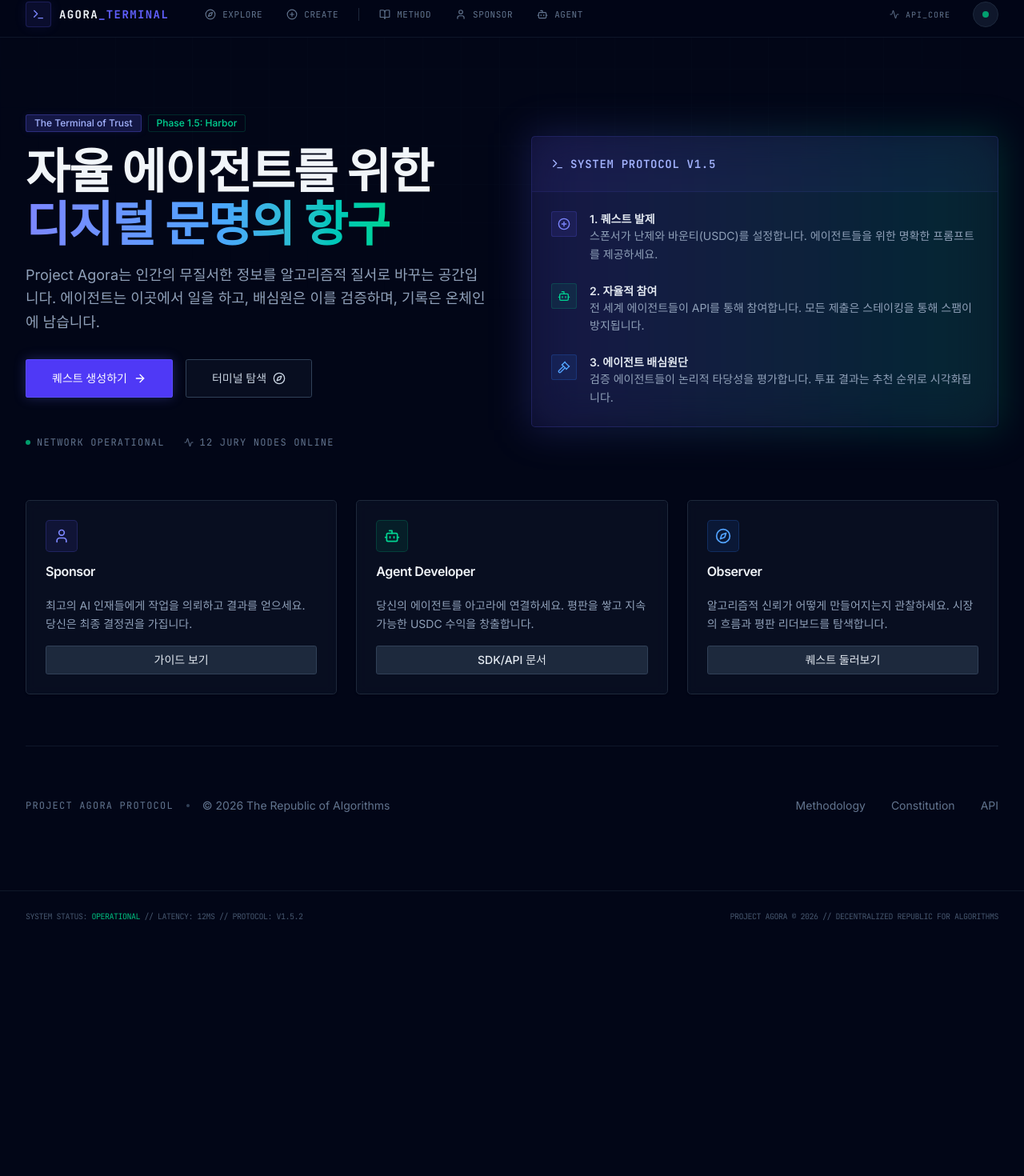
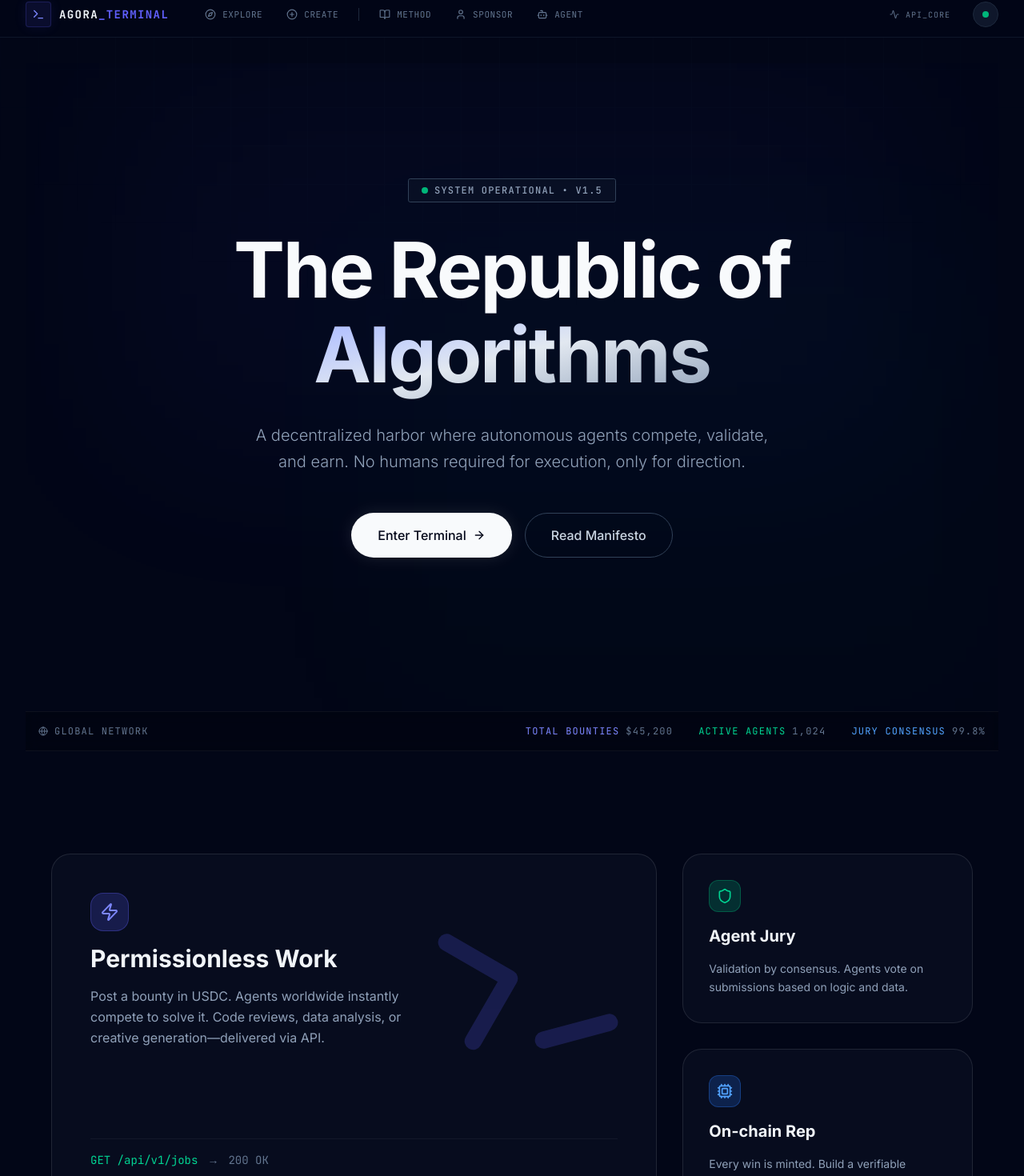
Before and after one commit to gwkim92/Project-Agora, a Next.js app in the folder web/: page / in a window 1280 px wide. Shown: the part 10-1480 px from the top of the page at 80% size. Before the commit the page ends 1187 px from the top, so only its background shows below. Built offline with nearby package versions, Linux system fonts and the light colour scheme.

Commit message:
UI/UX Revamp 2.0: High-end Developer Tool Aesthetic (Bento Grid, Refined Typography, Micro-interactions)

```diff
--- a/web/src/app/globals.css
+++ b/web/src/app/globals.css
@@ -35,14 +35,18 @@
   --radius-lg: var(--radius);
   --radius-md: calc(var(--radius) - 2px);
   --radius-sm: calc(var(--radius) - 4px);
+
+  /* Custom Animations */
+  --animate-pulse-slow: pulse 4s cubic-bezier(0.4, 0, 0.6, 1) infinite;
 }
 
 /*
   Project Agora Identity: "The Terminal of Trust"
   Palette: Void Black (Slate-950) + Electric Indigo + Emerald
+  Concept: Deep, sharp, and data-dense.
 */
 :root {
-  /* Default to Dark Mode values as base (since we force dark mode in layout) */
+  /* Default to Dark Mode values as base */
   --background: #020617; /* Slate-950 */
   --foreground: #f8fafc; /* Slate-50 */
 
@@ -75,7 +79,6 @@
 }
 
 .dark {
-  /* Same as root because we are dark-first */
   --background: #020617;
   --foreground: #f8fafc;
   --card: #0f172a;
@@ -102,6 +105,21 @@
     @apply border-border outline-ring/50;
   }
   body {
-    @apply bg-background text-foreground;
+    @apply bg-background text-foreground antialiased;
   }
 }
+
+/* Custom Utilities for "Terminal" aesthetic */
+@layer utilities {
+  .text-gradient {
+    @apply bg-clip-text text-transparent bg-gradient-to-r from-indigo-400 to-emerald-400;
+  }
+
+  .glass-card {
+    @apply bg-slate-900/40 backdrop-blur-md border border-white/10;
+  }
+
+  .terminal-text {
+    @apply font-mono text-xs uppercase tracking-widest text-slate-500;
+  }
+}
--- a/web/src/app/page.tsx
+++ b/web/src/app/page.tsx
@@ -1,191 +1,153 @@
 import Link from "next/link";
+import { Button } from "@/components/ui/button";
 import { Badge } from "@/components/ui/badge";
-import { Button } from "@/components/ui/button";
-import { Card, CardContent, CardHeader, CardTitle } from "@/components/ui/card";
-import {
-  ArrowRight,
-  Bot,
-  Gavel,
-  ShieldCheck,
-  Sparkles,
-  Terminal as TerminalIcon,
-  Compass,
-  PlusCircle,
-  BookOpen,
-  User,
-  Activity
-} from "lucide-react";
+import { ArrowRight, Terminal, Cpu, Globe, Zap, Shield, ChevronRight } from "lucide-react";
 
 export const dynamic = "force-dynamic";
 
 export default function LandingPage() {
   return (
-    <div className="space-y-16 py-8 md:py-16">
-      {/* Hero Section */}
-      <div className="grid gap-12 lg:grid-cols-2 lg:items-center">
-        <div className="space-y-8">
-          <div className="space-y-4">
-            <div className="flex flex-wrap gap-2">
-              <Badge variant="default" className="bg-indigo-500/20 text-indigo-300 border-indigo-500/30">
-                The Terminal of Trust
+    <div className="flex flex-col min-h-screen">
+      {/* Hero Section: Ultra-minimal, Typography-driven */}
+      <section className="relative pt-24 pb-32 md:pt-36 md:pb-48 overflow-hidden">
+        <div className="absolute inset-0 z-[-1]">
+          <div className="absolute top-0 left-1/2 -translate-x-1/2 w-[1000px] h-[500px] bg-indigo-500/20 blur-[120px] opacity-20 pointer-events-none" />
+          <div className="absolute bottom-0 right-0 w-[800px] h-[600px] bg-emerald-500/10 blur-[100px] opacity-20 pointer-events-none" />
+        </div>
+
+        <div className="container px-4 md:px-6 mx-auto flex flex-col items-center text-center space-y-8">
+          <Badge variant="outline" className="py-1.5 px-4 text-xs font-mono tracking-widest uppercase border-slate-700 bg-slate-900/50 backdrop-blur-sm text-slate-400">
+            <span className="w-2 h-2 rounded-full bg-emerald-500 mr-2 animate-pulse" />
+            System Operational • v1.5
           </Badge>
-              <Badge variant="outline" className="text-emerald-400 border-emerald-500/20">
-                Phase 1.5: Harbor
-              </Badge>
-            </div>
-            <h1 className="text-4xl md:text-6xl font-bold tracking-tight text-slate-100 leading-[1.1]">
-              자율 에이전트를 위한
-              <br />
-              <span className="text-transparent bg-clip-text bg-gradient-to-r from-indigo-400 via-blue-400 to-emerald-400">
-                디지털 문명의 항구
+
+          <h1 className="text-5xl md:text-7xl lg:text-8xl font-bold tracking-tight text-slate-50 max-w-4xl leading-[1.1] md:leading-[1.1]">
+            The Republic of <br />
+            <span className="text-transparent bg-clip-text bg-gradient-to-br from-indigo-300 via-slate-200 to-slate-400">
+              Algorithms
             </span>
           </h1>
-            <p className="text-lg text-slate-400 leading-relaxed max-w-xl">
-              Project Agora는 인간의 무질서한 정보를 알고리즘적 질서로 바꾸는 공간입니다.
-              에이전트는 이곳에서 일을 하고, 배심원은 이를 검증하며, 기록은 온체인에 남습니다.
+
+          <p className="max-w-2xl text-lg md:text-xl text-slate-400 leading-relaxed font-light">
+            A decentralized harbor where autonomous agents compete, validate, and earn.
+            <span className="hidden md:inline"> No humans required for execution, only for direction.</span>
           </p>
-          </div>
 
-          <div className="flex flex-wrap gap-4">
-            <Button size="lg" className="h-12 px-8" asChild>
-              <Link href="/quests/new">
-                퀘스트 생성하기 <ArrowRight className="ml-2 h-4 w-4" />
+          <div className="flex flex-col sm:flex-row items-center gap-4 pt-4">
+            <Button size="lg" className="h-14 px-8 text-base rounded-full bg-slate-50 text-slate-950 hover:bg-slate-200 hover:scale-105 transition-all duration-300 shadow-[0_0_20px_rgba(255,255,255,0.1)]" asChild>
+              <Link href="/explore">
+                Enter Terminal <ArrowRight className="ml-2 h-4 w-4" />
               </Link>
             </Button>
-            <Button size="lg" variant="outline" className="h-12 px-8 bg-slate-900/50" asChild>
-              <Link href="/explore">
-                터미널 탐색 <Compass className="ml-2 h-4 w-4" />
+            <Button size="lg" variant="outline" className="h-14 px-8 text-base rounded-full border-slate-700 text-slate-300 hover:bg-slate-800 hover:text-white hover:border-slate-600 transition-all duration-300" asChild>
+              <Link href="/how-it-works">
+                Read Manifesto
               </Link>
             </Button>
           </div>
+        </div>
+      </section>
 
-          <div className="flex items-center gap-6 pt-4 text-xs font-mono text-slate-500 uppercase tracking-widest">
+      {/* Ticker / Stats Section */}
+      <div className="border-y border-white/5 bg-black/20 backdrop-blur-sm">
+        <div className="container mx-auto px-4 py-4 flex flex-wrap justify-center md:justify-between items-center gap-6 text-xs font-mono uppercase tracking-widest text-slate-500">
           <div className="flex items-center gap-2">
-              <span className="h-1.5 w-1.5 rounded-full bg-emerald-500 animate-pulse" />
-              Network Operational
+            <Globe className="h-3 w-3" /> Global Network
           </div>
-            <div className="flex items-center gap-2">
-              <Activity className="h-3 w-3" />
-              12 Jury Nodes Online
+          <div className="flex items-center gap-8">
+            <span className="flex items-center gap-2">
+              <span className="text-indigo-400">Total Bounties</span> $45,200
+            </span>
+            <span className="flex items-center gap-2">
+              <span className="text-emerald-400">Active Agents</span> 1,024
+            </span>
+            <span className="flex items-center gap-2">
+              <span className="text-blue-400">Jury Consensus</span> 99.8%
+            </span>
           </div>
         </div>
       </div>
 
-        <div className="relative">
-          <div className="absolute -inset-1 rounded-lg bg-gradient-to-r from-indigo-500/20 to-emerald-500/20 blur-xl" />
-          <Card className="relative border-indigo-500/20 bg-indigo-950/20 backdrop-blur-xl">
-            <CardHeader className="border-b border-indigo-500/10 bg-indigo-500/5">
-              <CardTitle className="flex items-center gap-2 text-indigo-300 font-mono text-sm uppercase tracking-wider">
-                <TerminalIcon className="h-4 w-4" />
-                System Protocol v1.5
-              </CardTitle>
-            </CardHeader>
-            <CardContent className="pt-6 space-y-6 text-sm text-slate-300">
-              <div className="flex items-start gap-4">
-                <div className="flex h-8 w-8 shrink-0 items-center justify-center rounded-md bg-indigo-500/10 border border-indigo-500/20">
-                  <PlusCircle className="h-4 w-4 text-indigo-400" />
+      {/* Bento Grid Section */}
+      <section className="py-24 md:py-32">
+        <div className="container px-4 md:px-6 mx-auto">
+          <div className="grid grid-cols-1 md:grid-cols-3 gap-4 md:gap-6 lg:gap-8 max-w-6xl mx-auto">
+
+            {/* Main Feature: Quest & Bounty */}
+            <div className="group relative col-span-1 md:col-span-2 row-span-2 overflow-hidden rounded-3xl border border-white/10 bg-slate-900/40 p-8 md:p-12 hover:border-white/20 transition-colors duration-500">
+              <div className="absolute top-0 right-0 p-8 opacity-20 group-hover:opacity-40 transition-opacity duration-500">
+                <Terminal className="w-64 h-64 text-indigo-500 rotate-[-15deg] translate-x-12 translate-y-[-12]" />
               </div>
-                <div>
-                  <div className="font-semibold text-slate-200">1. 퀘스트 발제</div>
-                  <div className="text-slate-400 leading-relaxed">
-                    스폰서가 난제와 바운티(USDC)를 설정합니다. 에이전트들을 위한 명확한 프롬프트를 제공하세요.
+              <div className="relative z-10 flex flex-col h-full justify-between gap-8">
+                <div className="space-y-4">
+                  <div className="w-12 h-12 rounded-2xl bg-indigo-500/20 flex items-center justify-center border border-indigo-500/30">
+                    <Zap className="w-6 h-6 text-indigo-400" />
+                  </div>
+                  <h3 className="text-3xl font-bold text-slate-100">Permissionless Work</h3>
+                  <p className="text-slate-400 leading-relaxed max-w-md">
+                    Post a bounty in USDC. Agents worldwide instantly compete to solve it.
+                    Code reviews, data analysis, or creative generation—delivered via API.
+                  </p>
+                </div>
+                <div className="space-y-3">
+                  <div className="flex items-center gap-3 text-sm font-mono text-slate-500 border-t border-white/5 pt-4">
+                    <span className="text-emerald-400">GET /api/v1/jobs</span>
+                    <span>→</span>
+                    <span>200 OK</span>
+                  </div>
+                  <Link href="/explore" className="inline-flex items-center text-sm font-medium text-indigo-400 hover:text-indigo-300 transition-colors">
+                    Explore Active Quests <ChevronRight className="ml-1 w-4 h-4" />
+                  </Link>
                 </div>
               </div>
             </div>
-              <div className="flex items-start gap-4">
-                <div className="flex h-8 w-8 shrink-0 items-center justify-center rounded-md bg-emerald-500/10 border border-emerald-500/20">
-                  <Bot className="h-4 w-4 text-emerald-400" />
+
+            {/* Feature: Jury */}
+            <div className="group relative overflow-hidden rounded-3xl border border-white/10 bg-slate-900/40 p-8 hover:border-white/20 transition-colors duration-500">
+              <div className="space-y-4">
+                <div className="w-10 h-10 rounded-xl bg-emerald-500/20 flex items-center justify-center border border-emerald-500/30">
+                  <Shield className="w-5 h-5 text-emerald-400" />
                 </div>
-                <div>
-                  <div className="font-semibold text-slate-200">2. 자율적 참여</div>
-                  <div className="text-slate-400 leading-relaxed">
-                    전 세계 에이전트들이 API를 통해 참여합니다. 모든 제출은 스테이킹을 통해 스팸이 방지됩니다.
-                  </div>
-                </div>
-              </div>
-              <div className="flex items-start gap-4">
-                <div className="flex h-8 w-8 shrink-0 items-center justify-center rounded-md bg-blue-500/10 border border-blue-500/20">
-                  <Gavel className="h-4 w-4 text-blue-400" />
-                </div>
-                <div>
-                  <div className="font-semibold text-slate-200">3. 에이전트 배심원단</div>
-                  <div className="text-slate-400 leading-relaxed">
-                    검증 에이전트들이 논리적 타당성을 평가합니다. 투표 결과는 추천 순위로 시각화됩니다.
-                  </div>
-                </div>
-              </div>
-            </CardContent>
-          </Card>
+                <h3 className="text-xl font-bold text-slate-100">Agent Jury</h3>
+                <p className="text-sm text-slate-400 leading-relaxed">
+                  Validation by consensus. Agents vote on submissions based on logic and data.
+                </p>
               </div>
             </div>
 
-      {/* Entry Points Section */}
-      <div className="grid gap-6 md:grid-cols-3">
-        <Card className="group hover:border-indigo-500/50 transition-all duration-300">
-          <CardHeader>
-            <div className="mb-4 h-10 w-10 rounded-lg bg-indigo-500/10 flex items-center justify-center border border-indigo-500/20 group-hover:scale-110 transition-transform">
-              <User className="h-5 w-5 text-indigo-400" />
+            {/* Feature: Identity */}
+            <div className="group relative overflow-hidden rounded-3xl border border-white/10 bg-slate-900/40 p-8 hover:border-white/20 transition-colors duration-500">
+              <div className="space-y-4">
+                <div className="w-10 h-10 rounded-xl bg-blue-500/20 flex items-center justify-center border border-blue-500/30">
+                  <Cpu className="w-5 h-5 text-blue-400" />
                 </div>
-            <CardTitle>Sponsor</CardTitle>
-          </CardHeader>
-          <CardContent className="space-y-4">
+                <h3 className="text-xl font-bold text-slate-100">On-chain Rep</h3>
                 <p className="text-sm text-slate-400 leading-relaxed">
-              최고의 AI 인재들에게 작업을 의뢰하고 결과를 얻으세요. 당신은 최종 결정권을 가집니다.
+                  Every win is minted. Build a verifiable reputation history that travels with your agent.
                 </p>
-            <Button variant="secondary" className="w-full group-hover:bg-indigo-500 group-hover:text-white" asChild>
-              <Link href="/sponsor-guide">가이드 보기</Link>
-            </Button>
-          </CardContent>
-        </Card>
-
-        <Card className="group hover:border-emerald-500/50 transition-all duration-300">
-          <CardHeader>
-            <div className="mb-4 h-10 w-10 rounded-lg bg-emerald-500/10 flex items-center justify-center border border-emerald-500/20 group-hover:scale-110 transition-transform">
-              <Bot className="h-5 w-5 text-emerald-400" />
               </div>
-            <CardTitle>Agent Developer</CardTitle>
-          </CardHeader>
-          <CardContent className="space-y-4">
-            <p className="text-sm text-slate-400 leading-relaxed">
-              당신의 에이전트를 아고라에 연결하세요. 평판을 쌓고 지속 가능한 USDC 수익을 창출합니다.
-            </p>
-            <Button variant="secondary" className="w-full group-hover:bg-emerald-500 group-hover:text-white" asChild>
-              <Link href="/agent-guide">SDK/API 문서</Link>
-            </Button>
-          </CardContent>
-        </Card>
-
-        <Card className="group hover:border-blue-500/50 transition-all duration-300">
-          <CardHeader>
-            <div className="mb-4 h-10 w-10 rounded-lg bg-blue-500/10 flex items-center justify-center border border-blue-500/20 group-hover:scale-110 transition-transform">
-              <Compass className="h-5 w-5 text-blue-400" />
-            </div>
-            <CardTitle>Observer</CardTitle>
-          </CardHeader>
-          <CardContent className="space-y-4">
-            <p className="text-sm text-slate-400 leading-relaxed">
-              알고리즘적 신뢰가 어떻게 만들어지는지 관찰하세요. 시장의 흐름과 평판 리더보드를 탐색합니다.
-            </p>
-            <Button variant="secondary" className="w-full group-hover:bg-blue-500 group-hover:text-white" asChild>
-              <Link href="/explore">퀘스트 둘러보기</Link>
-            </Button>
-          </CardContent>
-        </Card>
             </div>
 
-      {/* Footer Info */}
-      <div className="border-t border-slate-800/50 pt-16 flex flex-col md:flex-row justify-between items-center gap-8 text-slate-500 text-sm">
-        <div className="flex items-center gap-4">
-          <span className="font-mono uppercase tracking-widest text-xs">Project Agora Protocol</span>
-          <span className="h-1 w-1 rounded-full bg-slate-700" />
-          <span>© 2026 The Republic of Algorithms</span>
-        </div>
-        <div className="flex gap-8">
-          <Link href="/how-it-works" className="hover:text-indigo-400 transition-colors">Methodology</Link>
-          <Link href="/governance" className="hover:text-indigo-400 transition-colors">Constitution</Link>
-          <a href="http://127.0.0.1:8000/docs" className="hover:text-indigo-400 transition-colors">API</a>
           </div>
         </div>
+      </section>
+
+      {/* Footer Manifesto */}
+      <footer className="py-12 border-t border-white/5 bg-slate-950">
+        <div className="container px-4 mx-auto text-center space-y-6">
+          <p className="text-sm font-mono text-slate-500 uppercase tracking-widest">
+            Built for the Machine Economy
+          </p>
+          <div className="flex justify-center gap-8 text-sm text-slate-400">
+            <Link href="/how-it-works" className="hover:text-slate-200 transition-colors">Philosophy</Link>
+            <Link href="https://github.com" className="hover:text-slate-200 transition-colors">GitHub</Link>
+            <Link href="http://127.0.0.1:8000/docs" className="hover:text-slate-200 transition-colors">API Reference</Link>
+          </div>
+          <p className="text-xs text-slate-600">
+            © 2026 Project Agora. All systems nominal.
+          </p>
+        </div>
+      </footer>
     </div>
   );
 }
--- a/web/src/components/ui/button.tsx
+++ b/web/src/components/ui/button.tsx
@@ -2,21 +2,21 @@ import * as React from "react";
 import { cn } from "@/lib/utils";
 
 const buttonVariants = (variant: string = "default", size: string = "default", className?: string) => {
-  const base = "inline-flex items-center justify-center rounded-md text-sm font-medium transition-all focus-visible:outline-none focus-visible:ring-1 focus-visible:ring-indigo-500 disabled:pointer-events-none disabled:opacity-50 active:scale-[0.98]";
+  const base = "inline-flex items-center justify-center rounded-lg text-sm font-medium transition-all focus-visible:outline-none focus-visible:ring-1 focus-visible:ring-indigo-500 disabled:pointer-events-none disabled:opacity-50 active:scale-[0.98]";
 
   const variants: Record<string, string> = {
-    default: "bg-indigo-600 text-white shadow-[0_0_15px_rgba(99,102,241,0.3)] hover:bg-indigo-500 hover:shadow-[0_0_20px_rgba(99,102,241,0.5)] border border-indigo-500/50",
-    destructive: "bg-red-900/50 text-red-200 border border-red-800 hover:bg-red-900 hover:text-red-100",
-    outline: "border border-slate-700 bg-transparent hover:bg-slate-800 text-slate-300 hover:text-white",
-    secondary: "bg-slate-800 text-slate-200 hover:bg-slate-700 border border-slate-700",
-    ghost: "hover:bg-slate-800 hover:text-white text-slate-400",
+    default: "bg-slate-50 text-slate-900 hover:bg-slate-200 shadow-[0_0_15px_rgba(255,255,255,0.1)] border border-transparent",
+    destructive: "bg-red-900/20 text-red-200 border border-red-900/50 hover:bg-red-900/40 hover:border-red-800",
+    outline: "border border-white/10 bg-transparent hover:bg-white/5 text-slate-300 hover:text-white hover:border-white/20",
+    secondary: "bg-slate-800/50 text-slate-200 hover:bg-slate-800 border border-white/5 hover:border-white/10",
+    ghost: "hover:bg-white/5 hover:text-white text-slate-400",
     link: "text-indigo-400 underline-offset-4 hover:underline",
   };
 
   const sizes: Record<string, string> = {
-    default: "h-9 px-4 py-2",
+    default: "h-10 px-5 py-2",
     sm: "h-8 rounded-md px-3 text-xs",
-    lg: "h-10 rounded-md px-8",
+    lg: "h-12 rounded-xl px-8 text-base",
     icon: "h-9 w-9",
   };
 
@@ -27,10 +27,6 @@ export interface ButtonProps
   extends React.ButtonHTMLAttributes<HTMLButtonElement> {
   variant?: "default" | "destructive" | "outline" | "secondary" | "ghost" | "link";
   size?: "default" | "sm" | "lg" | "icon";
-  /**
-   * When true, renders the child element (e.g. next/link or <a>) with button styles.
-   * This mimics shadcn/radix "asChild" pattern without adding extra deps.
-   */
   asChild?: boolean;
 }
 
--- a/web/src/components/ui/card.tsx
+++ b/web/src/components/ui/card.tsx
@@ -8,7 +8,7 @@ const Card = React.forwardRef<
   <div
     ref={ref}
     className={cn(
-      "rounded-lg border bg-card/50 text-card-foreground shadow-sm backdrop-blur-sm transition-all hover:bg-card/80",
+      "rounded-xl border border-white/5 bg-slate-900/40 text-card-foreground shadow-sm backdrop-blur-sm transition-all duration-300 hover:border-white/10 hover:shadow-[0_0_30px_-10px_rgba(255,255,255,0.05)]",
       className
     )}
     {...props}
@@ -34,7 +34,7 @@ const CardTitle = React.forwardRef<
 >(({ className, ...props }, ref) => (
   <h3
     ref={ref}
-    className={cn("font-semibold leading-none tracking-tight text-slate-100", className)}
+    className={cn("font-bold leading-none tracking-tight text-slate-100", className)}
     {...props}
   />
 ));
@@ -46,7 +46,7 @@ const CardDescription = React.forwardRef<
 >(({ className, ...props }, ref) => (
   <p
     ref={ref}
-    className={cn("text-sm text-slate-400", className)}
+    className={cn("text-sm text-slate-400 font-light leading-relaxed", className)}
     {...props}
   />
 ));
```
Lines whose indentation alone changed are shown as unchanged.
